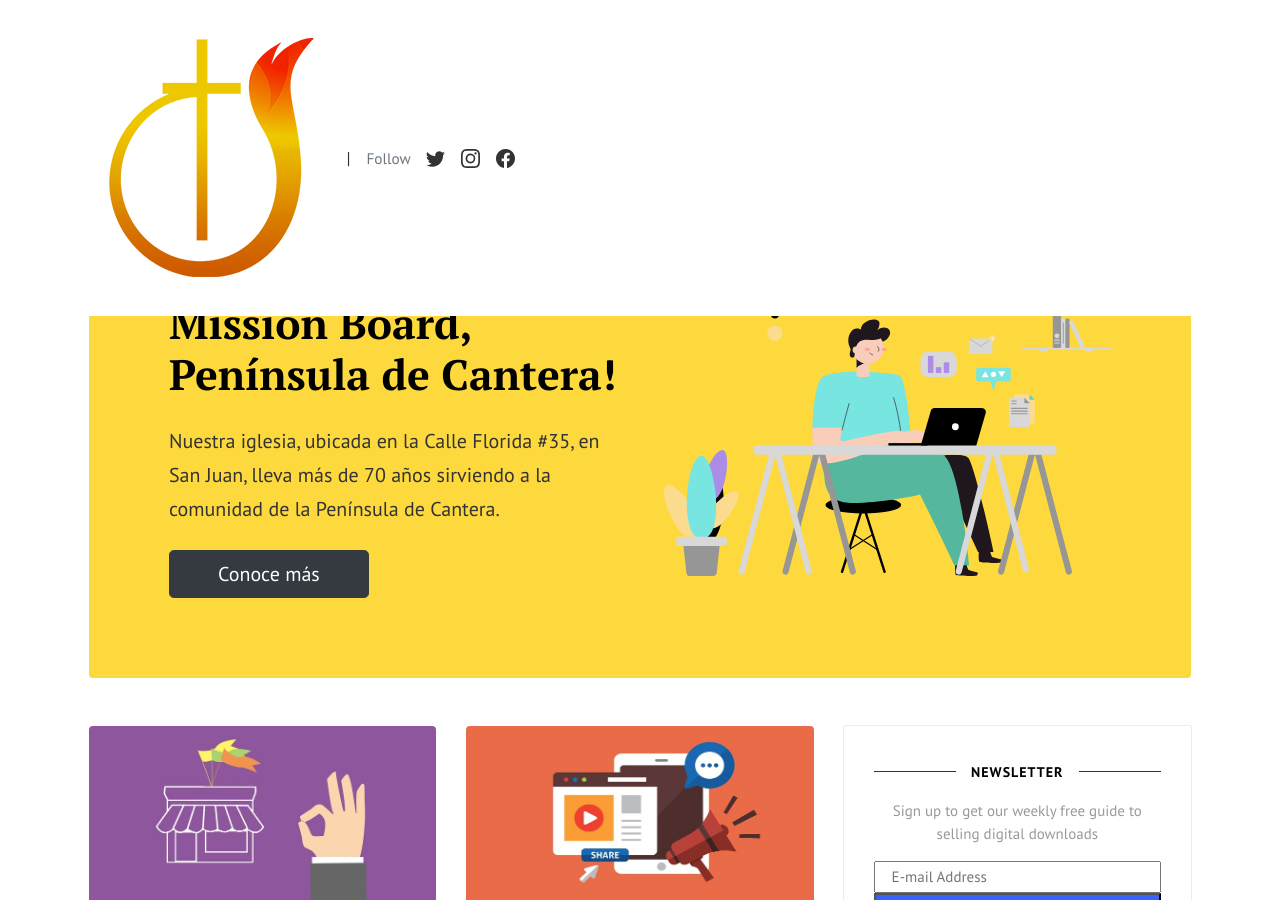
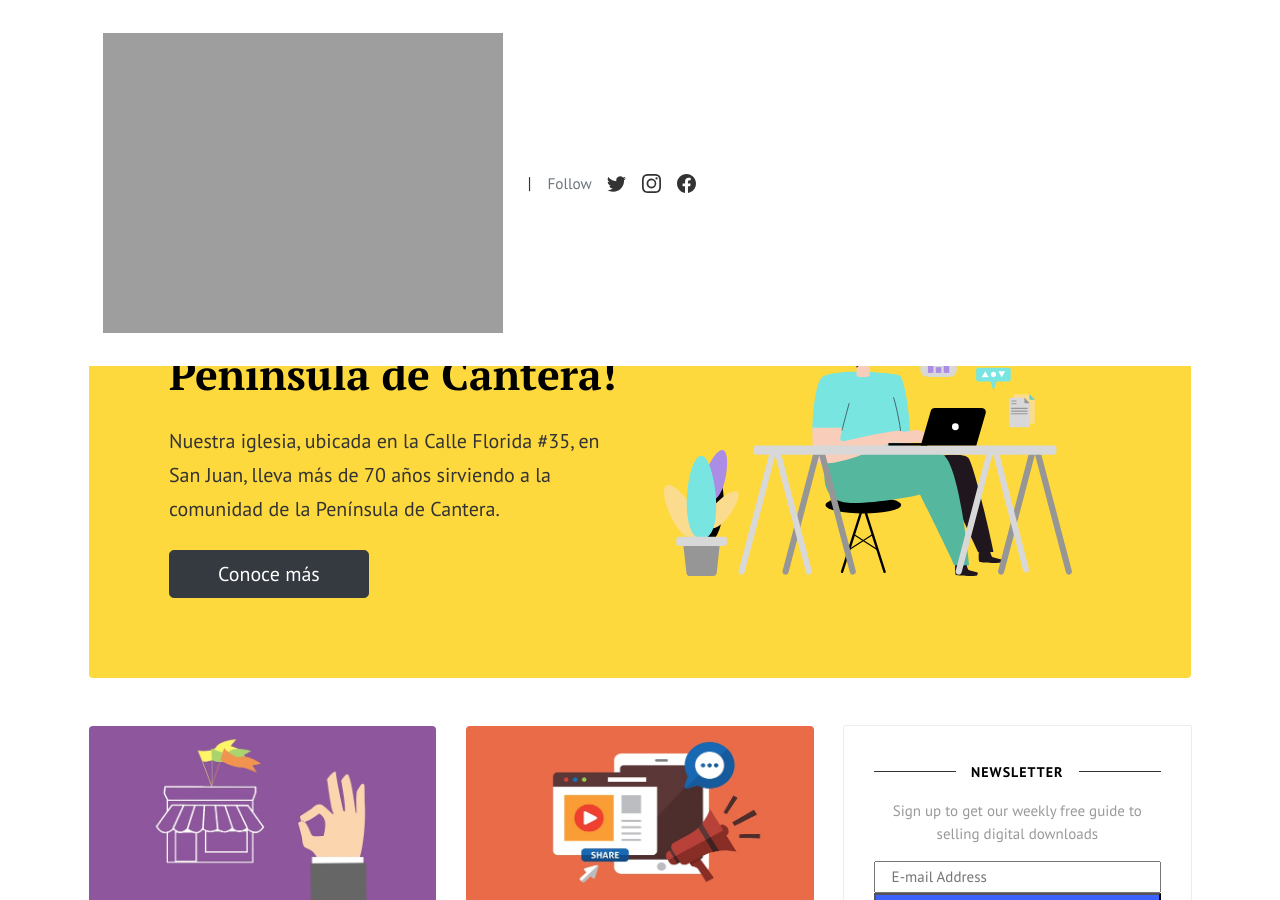
Before and after one commit to canteraidmb/website, a Jekyll site: the page built from index.html, in a window 1280 px wide and 900 px high. Built offline with Jekyll 4.4.1, drawn with Linux system fonts in a browser that asks for light colours; the list of posts is cut into pages by our own code; comment, search, counter and statistics services are not loaded.

Commit message:
Update _config.yml

```diff
--- a/_config.yml
+++ b/_config.yml
@@ -3,8 +3,8 @@ email:
 timezone: UTC
 baseurl: "https://canteraidmb.github.io/website/"
 permalink: "/:title/"
-logo: 'assets/images/logo-2.png'
-favicon: 'assets/images/favi.ico'
+logo: 'assets/images/logo-3.png'
+favicon: 'assets/images/favi.png'
 author: canteraimdb
 paginate: 30
 disqus: 'demowebsite'
```
